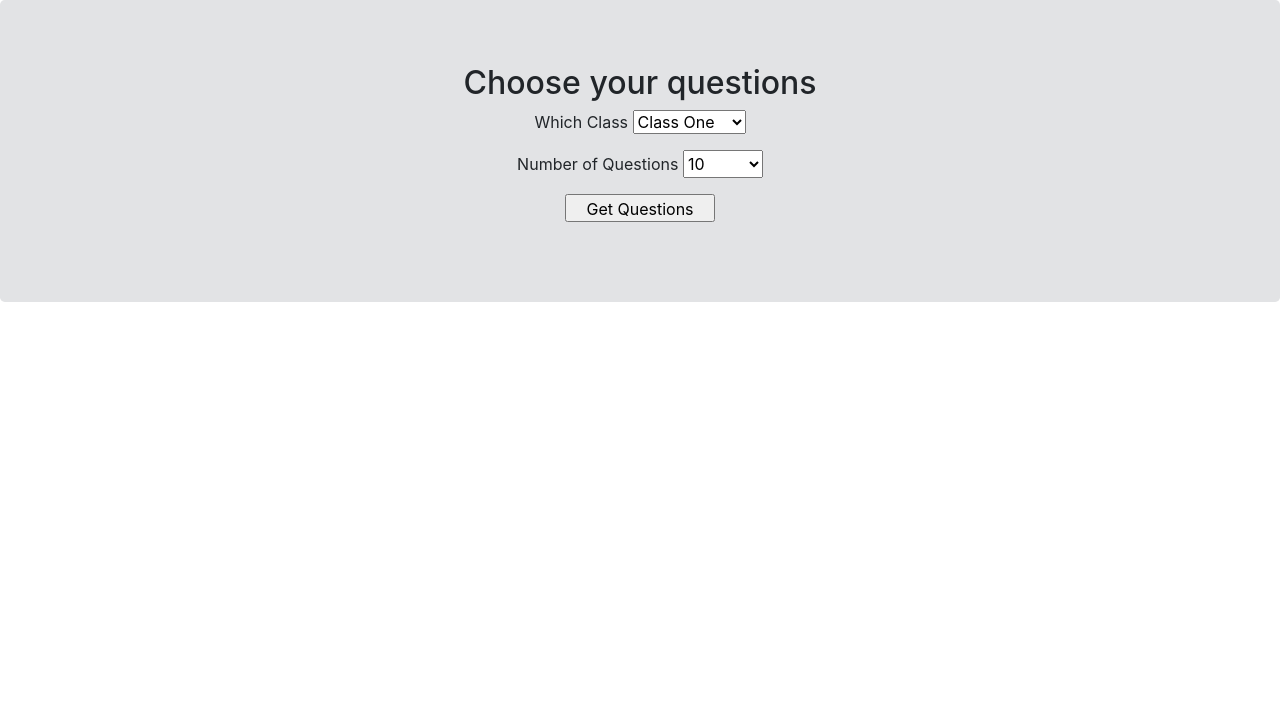
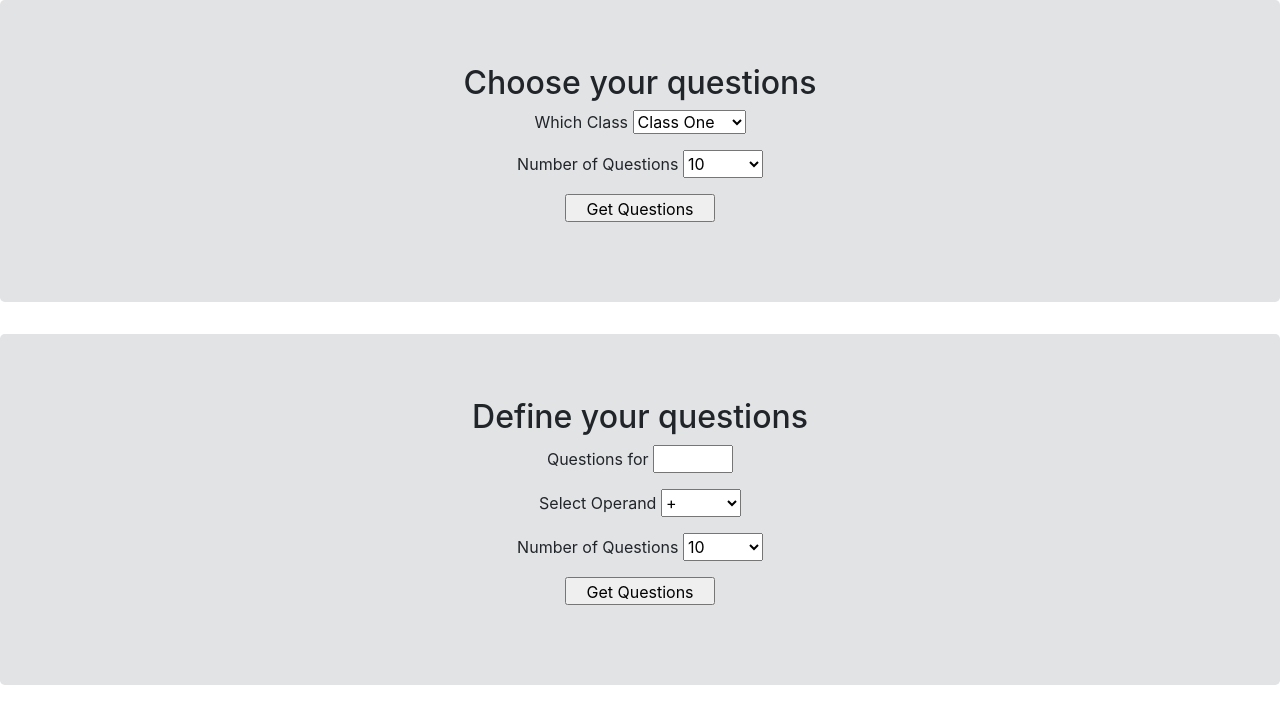
Before and after one commit to easywork/kidstable, a Django app: page /home/ in a window 1280 px wide. Shown: the top 724 px of the page. Run offline with Django 3.2, Linux system fonts and the light colour scheme; some libraries are stand-ins or nearby versions.

Commit message:
* add frontend for the XQuestionCreator * now it allows users to define questions by giving number and operand

```diff
--- a/kidstables/urls.py
+++ b/kidstables/urls.py
@@ -21,7 +21,8 @@ urlpatterns = [
     path('admin/', admin.site.urls),
     path('home/', views.questionHome),
     path('getquestions/', views.getQuestions),
+    path('getquestions2/', views.getQuestions2),
     path('getanswers/', views.getAnswers),
-    path('makequestions/', views.makeQuestions),
+    #path('makequestions/', views.makeQuestions),
     path('api/', include('api.urls')), # add in this for api calls
 ]
--- a/questions/views.py
+++ b/questions/views.py
@@ -5,6 +5,7 @@ from django.shortcuts import render
 from django.http import HttpResponse
 # from .models import QuestionGenerator, Question, ClassOneQuestion, ClassThreeQuestion
 from .models import Question, QuestionFactory
+from . import models
 
 # NUMBER_OF_QUESTIONS = 20
 
@@ -16,6 +17,16 @@ def getQuestions(request):
     classtype = request.POST['classtype']
     numberOfQuestions = int(request.POST['number'])
     questionFactory = QuestionFactory(classtype)
+    questions = questionFactory.getInstances(numberOfQuestions)
+    return render(request, 'getquestions.html', {'questions':questions})
+
+def getQuestions2(request):
+    seed = int(request.POST['seed'])
+    operand = request.POST['operand']
+    numberOfQuestions = int(request.POST['number'])
+    questionFactory = QuestionFactory()
+    questionCreator = models.XQuestionCreator(seed, operand)
+    questionFactory.questionCreator = questionCreator
     questions = questionFactory.getInstances(numberOfQuestions)
     return render(request, 'getquestions.html', {'questions':questions})
 
--- a/templates/questionhome.html
+++ b/templates/questionhome.html
@@ -23,6 +23,32 @@
     </div>
   </section>
 
+  <section class="jumbotron text-center" style="background-color:#e2e3e5;">
+    <div class="container">
+        <h2>Define your questions</h2>
+        <form id="form2" action="/getquestions2/" method="post">  {% csrf_token %}
+          <p>
+            Questions for <input type="text" id="seed" name="seed" style="height:28px; width:80px">
+          </p>
+
+          <p>Select Operand <select id="operand" name="operand" style="height:28px; width:80px">
+                <option value="+">+</option>option>
+                <option value="-">-</option>option>
+                <option value="*">&#215;</option>option>
+                <option value="/">&#247;</option>option>
+          </select></p>
+
+          <p>Number of Questions <select id="number" name="number" style="height:28px; width:80px">
+            <option value="10">10</option>option>
+            <option value="20">20</option>option>
+          </select></p>
+
+          <p><input type="submit" value="Get Questions"  style="height:28px; width:150px" ></p>
+      </form>
+    </div>
+  </section>
+
+
   <!-- <div class="album py-5 bg-light">
   </div> -->
 
```
Also changed, not shown: questions/models.py (+11 -6 lines).
